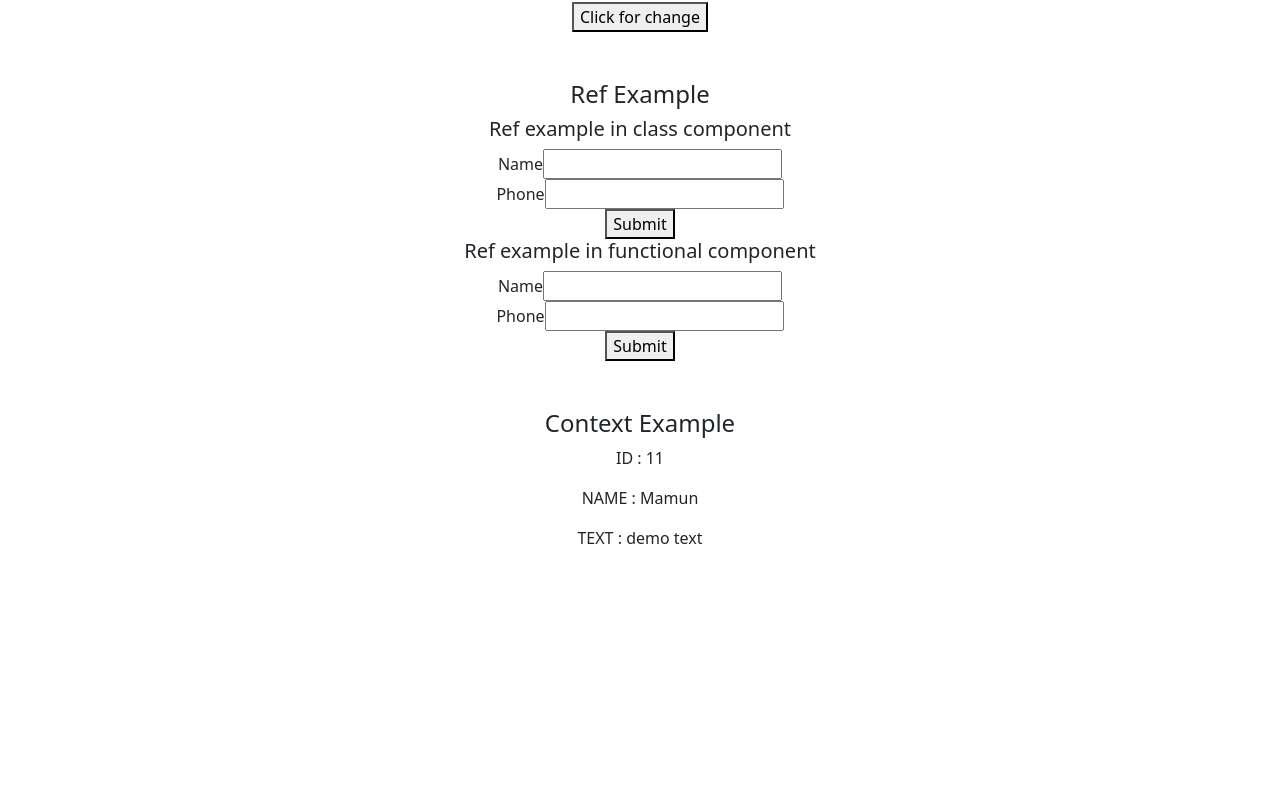
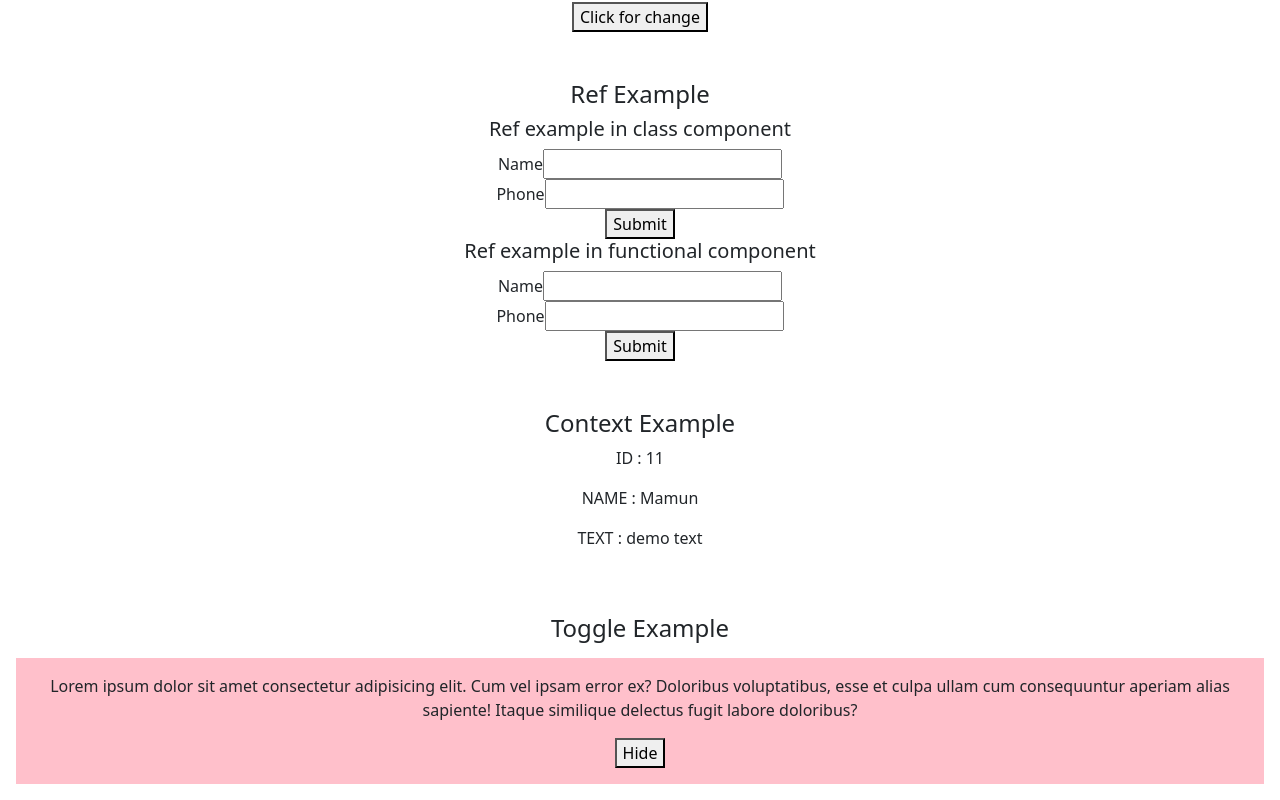
Before and after one commit to mamunurrashid1010/react-practice, a React (Create React App) app: page / in a window 1280 px wide. Shown: the part 3396-4196 px from the top of the page. Before the commit the page ends 3962 px from the top, so only its background shows below. Built offline with nearby package versions, Linux system fonts and the light colour scheme; no server answers.

Commit message:
Toggle : toggle example added

```diff
--- a/src/App.js
+++ b/src/App.js
@@ -31,6 +31,7 @@ import UseStateExample from './hooks/UseStateExample';
 import RefExampleInClass from './ref/RefExampleInClass';
 import UseRefExample from './hooks/UseRefExample';
 import Component1 from './hooks/context/Component1';
+import Toggle from "./toggle/toggle";
 
 function App() {
   return (
@@ -105,6 +106,9 @@ function App() {
       <h4 className='pt-5'>Context Example</h4>
       <Component1/>
 
+      <h4 className='pt-5'>Toggle Example</h4>
+      <Toggle/>
+
       </scrool>
 
     </div>
--- /dev/null
+++ b/src/toggle/toggle.js
@@ -0,0 +1,24 @@
+import React, {useState} from 'react';
+
+const toggle = () =>{
+    const [toggle, setToggle] = useState(true);
+    return (
+        <div style={{ margin: "1rem", backgroundColor: "pink", padding: "1rem" }}>
+            { toggle && (
+                <p>
+                    Lorem ipsum dolor sit amet consectetur adipisicing elit. Cum vel ipsam
+                    error ex? Doloribus voluptatibus, esse et culpa ullam cum consequuntur
+                    aperiam alias sapiente! Itaque similique delectus fugit labore
+                    doloribus?
+                </p>
+            )}
+            <div style={{ textAlign: "center" }}>
+                <button onClick={() => {setToggle(!toggle);}}>
+                    {toggle ? "Hide" : "Show"}
+                </button>
+            </div>
+        </div>
+    );
+
+}
+export default toggle;
```
